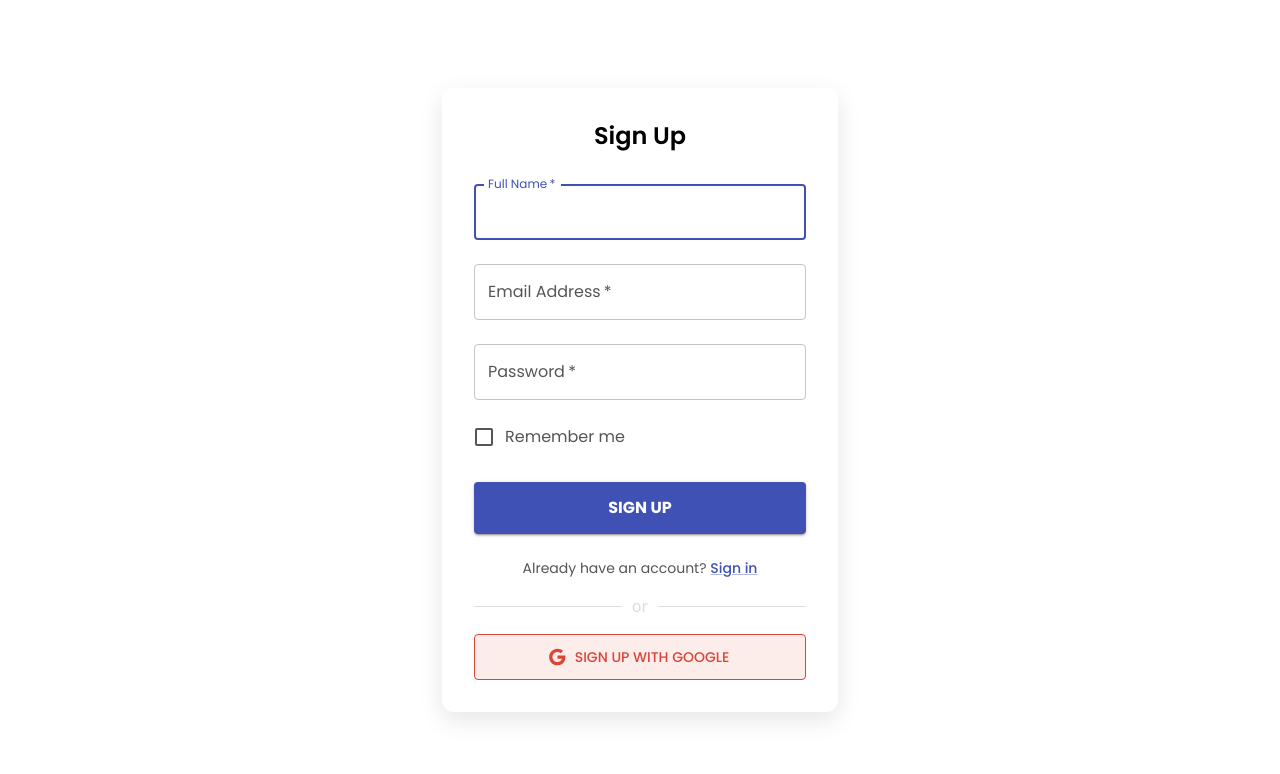
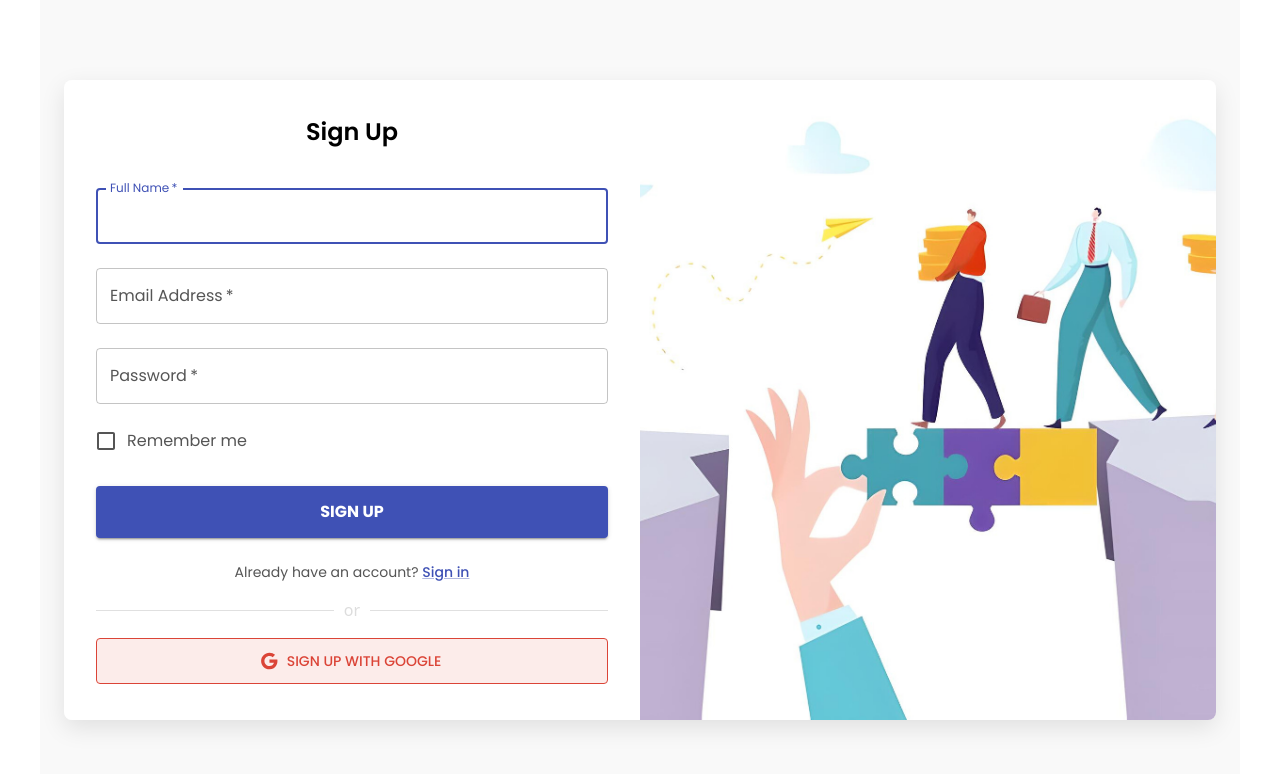
Before and after one commit to Web-engers/Colab, a React (Vite) app in the folder client/: page /signup in a window 1280 px wide. Shown: the top 774 px of the page. Built offline with nearby package versions, Linux system fonts and the light colour scheme; no server answers; a web font is replaced by a local one; what @liveblocks/react would draw is missing.

Commit message:
modify signinpage

```diff
--- a/client/src/components/board/Topbar.jsx
+++ b/client/src/components/board/Topbar.jsx
@@ -1,18 +1,18 @@
-import React, { useEffect, useState,memo } from 'react';
+import React, { useEffect, useState, memo } from 'react';
 import { GrSelect } from "react-icons/gr";
-import { FaUndo } from "react-icons/fa";
-import { FaRedo } from "react-icons/fa";
+import { FaUndo, FaRedo } from "react-icons/fa";
 import { CiExport } from "react-icons/ci";
 import { db } from '../../firebase/config.js';
 import { doc, getDoc, onSnapshot, updateDoc } from 'firebase/firestore';
-import { useParams } from 'react-router-dom';
-import ActiveUsers from "../liveblocks/ActiveUsers.jsx"
-import { useNavigate } from 'react-router-dom';
+import { useParams, useNavigate } from 'react-router-dom';
+import ActiveUsers from "../liveblocks/ActiveUsers.jsx";
 import CloudinaryUploadWidget from '../CloudinaryUploadWidget.jsx';
+import Topbar2 from "../board/Topbar2.jsx";
+
 const Topbar = () => {
   const params = useParams();
   const [title, setTitle] = useState('Untitled');
-  const navigate = useNavigate()
+  const navigate = useNavigate();
 
   useEffect(() => {
     const boardRef = doc(db, 'boards', params.id);
@@ -22,8 +22,6 @@ const Topbar = () => {
         setTitle(boardSnap.data().title);
       }
     });
-
-    // Cleanup function to unsubscribe from the listener when the component unmounts or params.id changes
     return () => unsubscribe();
   }, [params.id]);
 
@@ -36,22 +34,28 @@ const Topbar = () => {
   };
 
   return (
-    <div className="bg-white flex gap-3 shadow-2xl w-2/6 h-[48px] rounded-lg m-3 justify-center items-center px-4">
-      <div className="font-semibold text-3xl" onClick={()=>{navigate('/')}}>colab</div>
-
-      <div style={{ borderLeft: "1px solid #000", height: "80%" }}></div>
-
-      <div className="flex-grow flex justify-center w-[40%]">
+    <div className="shadow-lg flex gap-6 rounded-lg m-4 p-2 items-center justify-between w-3/4 mx-auto h-16 bg-white ">
+      <div
+        className="text-2xl font-extrabold text-blue-500 cursor-pointer hover:text-blue-800 transition-all duration-200"
+        onClick={() => navigate('/')}
+      >
+        colab
+      </div>
+      <div className="border-l border-gray-300 h-8" />
+      <div className="flex-grow">
         <textarea
-          className="text-xl font-medium text-left pt-[6px] px-3 resize-none h-[40px] w-full overflow-hidden"
+          className="text-xl font-semibold text-left px-3 py-1 rounded-md h-10 w-full bg-gray-100 resize-none overflow-hidden border border-gray-200 focus:outline-none focus:ring-2 focus:ring-blue-400 transition-all duration-200 shadow-sm"
           value={title}
           onChange={handleTitleChange}
+          placeholder="Enter board title..."
         />
       </div>
-      <div style={{ borderLeft: "1px solid #000", height: "80%" }}></div>
-      <p className='text-slate-600'>Saved</p>
-      <ActiveUsers/>
-      <CloudinaryUploadWidget/>
+      <div className="border-l border-gray-300 h-8" />
+      <p className="text-gray-500 text-sm font-medium">
+        Saved
+      </p>
+      <ActiveUsers />
+      <Topbar2 />
     </div>
   );
 };
--- a/client/src/pages/Create.jsx
+++ b/client/src/pages/Create.jsx
@@ -6,7 +6,6 @@ import Canvas from '../components/Konva';
 import Cursor from '../components/liveblocks/Cursor';
 import { LiveCursors } from '../components/liveblocks/LiveCursor';
 import ChatSidebar from '../components/chats/ChatSidebar';
-import Topbar2 from '../components/board/Topbar2';
 import Settings from '../components/settings/Settings';
 import Konva from '../components/Konva';
 const Create = ({height=1200, width=800}) => {
@@ -20,17 +19,15 @@ const Create = ({height=1200, width=800}) => {
       '255, 192, 203',  // Pink
     ];
   return (
-    <div className="flex flex-col w-screen overflow-scroll" style={{ backgroundColor: "#F2F2F2", height:height }}>
+    <div className="flex flex-col w-screen overflow-scroll bg-slate-200" style={{ height:height }}>
       <div>
         <div className='flex mr-8 justify-between'>
           <Topbar />
-          <Topbar2 />
         </div>
         <ChatSidebar/>
       </div>
-      <div className='flex flex-row gap-36 justify-items-start'>
+      <div className='flex flex-row gap-36 justify-items-start shadow-2xl'>
         <Konva height={height} width={width} />
-
       </div>
       {
         cursors.map(({ x, y, connectionId }) => (
--- a/client/src/pages/Signin.jsx
+++ b/client/src/pages/Signin.jsx
@@ -41,29 +41,31 @@ const SignInPage = () => {
 
   return (
     <ThemeProvider theme={theme}>
-      <Container
-        component="main"
-        maxWidth="xs"
+      <Box
         sx={{
           minHeight: '100vh',
           display: 'flex',
           alignItems: 'center',
           justifyContent: 'center',
-          backgroundColor: theme.palette.background.default,
+          backgroundImage: 'url("/result_download.jpeg")',
+          backgroundSize: 'cover',
+          backgroundPosition: 'center',
         }}
       >
-        <Box
+        <Container
+          component="main"
+          maxWidth="xs"
           sx={{
             padding: 4,
             borderRadius: 3,
             boxShadow: '0px 8px 24px rgba(0, 0, 0, 0.1)',
-            backgroundColor: '#FFFFFF',
+            backgroundColor: 'rgba(255, 255, 255, 0.9)', // Semi-transparent background for form container
             width: '100%',
             textAlign: 'center',
           }}
         >
           <Box sx={{ mb: 2 }}>
-            <img src="/path/to/logo.png" alt="Logo" style={{ height: '40px' }} />
+            <h1 className='font-extrabold text-indigo-500 text-3xl'>colab</h1>
           </Box>
           <Typography component="h1" variant="h5" sx={{ fontWeight: '600', mb: 2 }}>
             Sign In
@@ -132,7 +134,7 @@ const SignInPage = () => {
               startIcon={<Google />}
               sx={{
                 py: 1.2,
-                color: '#DB4437', // Google's red color
+                color: '#DB4437',
                 borderColor: '#DB4437',
                 fontWeight: '500',
                 backgroundColor: 'rgba(219, 68, 55, 0.1)',
@@ -146,8 +148,8 @@ const SignInPage = () => {
               Sign in with Google
             </Button>
           </Box>
-        </Box>
-      </Container>
+        </Container>
+      </Box>
     </ThemeProvider>
   );
 };
--- a/client/src/pages/Signup.jsx
+++ b/client/src/pages/Signup.jsx
@@ -31,12 +31,12 @@ const SignUpPage = () => {
 
   const handleSignUp = (e) => {
     e.preventDefault();
-    signUp(name, email, password); // Pass name, email, and password to the signUp function
+    signUp(name, email, password);
   };
 
   React.useEffect(() => {
     if (currentUser) {
-      navigate('/'); // Redirects to dashboard after successful signup
+      navigate('/');
     }
   }, [currentUser, navigate]);
 
@@ -44,29 +44,41 @@ const SignUpPage = () => {
     <ThemeProvider theme={theme}>
       <Container
         component="main"
-        maxWidth="xs"
+        maxWidth="lg"
         sx={{
           minHeight: '100vh',
           display: 'flex',
           alignItems: 'center',
           justifyContent: 'center',
-          backgroundColor: theme.palette.background.default,
+          backgroundColor: '#f9f9f9',
         }}
       >
         <Box
           sx={{
+            display: 'flex',
+            width: '100%',
+            height: '80vh',
+            borderRadius: 2,
+            boxShadow: '0px 8px 24px rgba(0, 0, 0, 0.1)',
+            overflow: 'hidden',
+          }}
+        >
+          {/* Left Side - Sign Up Form */}
+          <Box
+            sx={{
+              width: '50%',
               padding: 4,
-            borderRadius: 3,
-            boxShadow: '0px 8px 24px rgba(0, 0, 0, 0.1)',
+              display: 'flex',
+              flexDirection: 'column',
+              justifyContent: 'center',
+              alignItems: 'center',
               backgroundColor: '#FFFFFF',
-            width: '100%',
-            textAlign: 'center',
             }}
           >
             <Typography component="h1" variant="h5" sx={{ fontWeight: '600', mb: 2 }}>
               Sign Up
             </Typography>
-          <Box component="form" noValidate onSubmit={handleSignUp} sx={{ mt: 1 }}>
+            <Box component="form" noValidate onSubmit={handleSignUp} sx={{ width: '100%', mt: 1 }}>
               <TextField
                 margin="normal"
                 required
@@ -137,7 +149,7 @@ const SignUpPage = () => {
                 startIcon={<Google />}
                 sx={{
                   py: 1.2,
-                color: '#DB4437', // Google's red color
+                  color: '#DB4437',
                   borderColor: '#DB4437',
                   fontWeight: '500',
                   backgroundColor: 'rgba(219, 68, 55, 0.1)',
@@ -152,6 +164,17 @@ const SignUpPage = () => {
               </Button>
             </Box>
           </Box>
+
+          {/* Right Side - Image */}
+          <Box
+            sx={{
+              width: '50%',
+              backgroundImage: 'url("/result_download.jpeg")',
+              backgroundSize: 'cover',
+              backgroundPosition: 'center',
+            }}
+          />
+        </Box>
       </Container>
     </ThemeProvider>
   );
```
Also changed, not shown: client/public/result_download.jpeg (added). Lines whose indentation alone changed are shown as unchanged.
